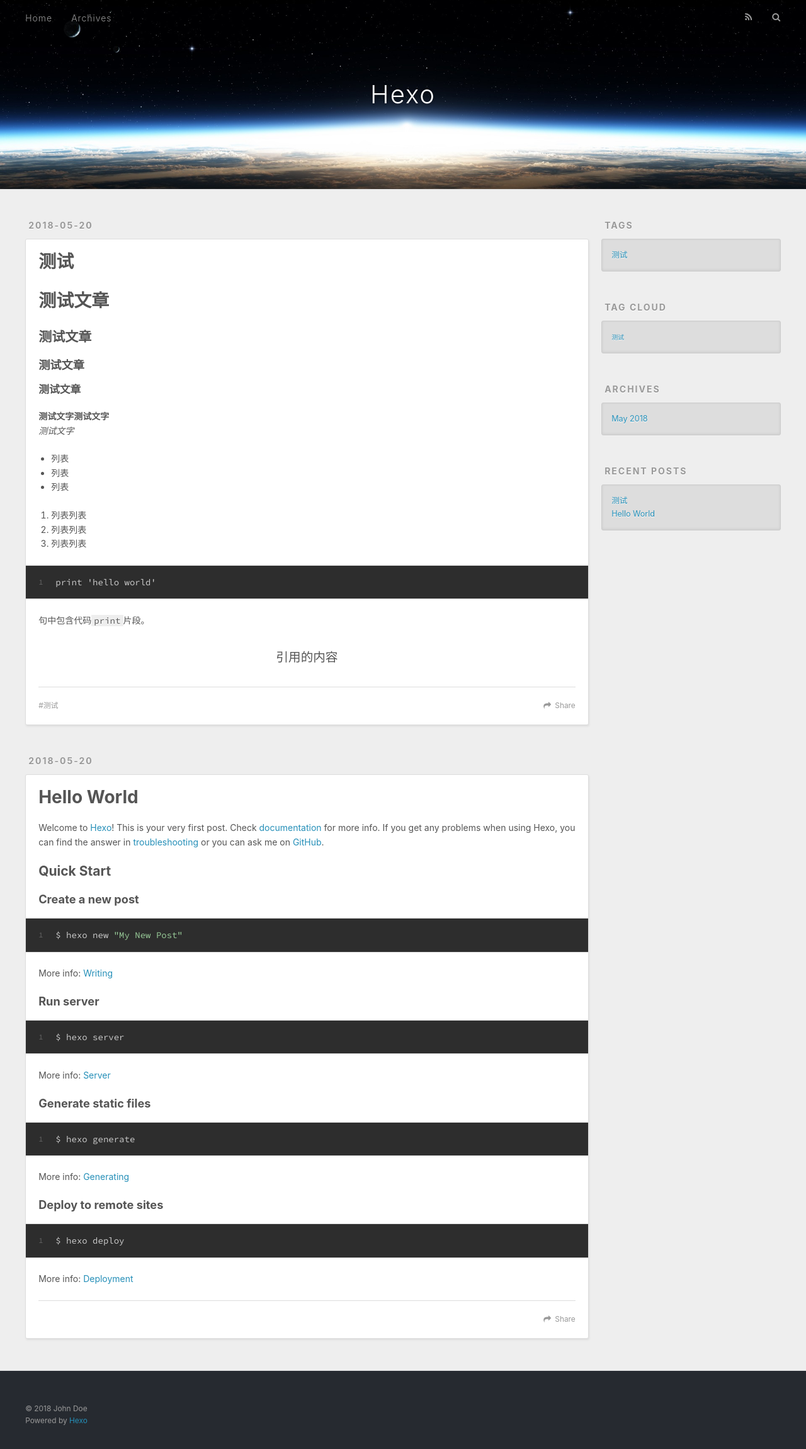
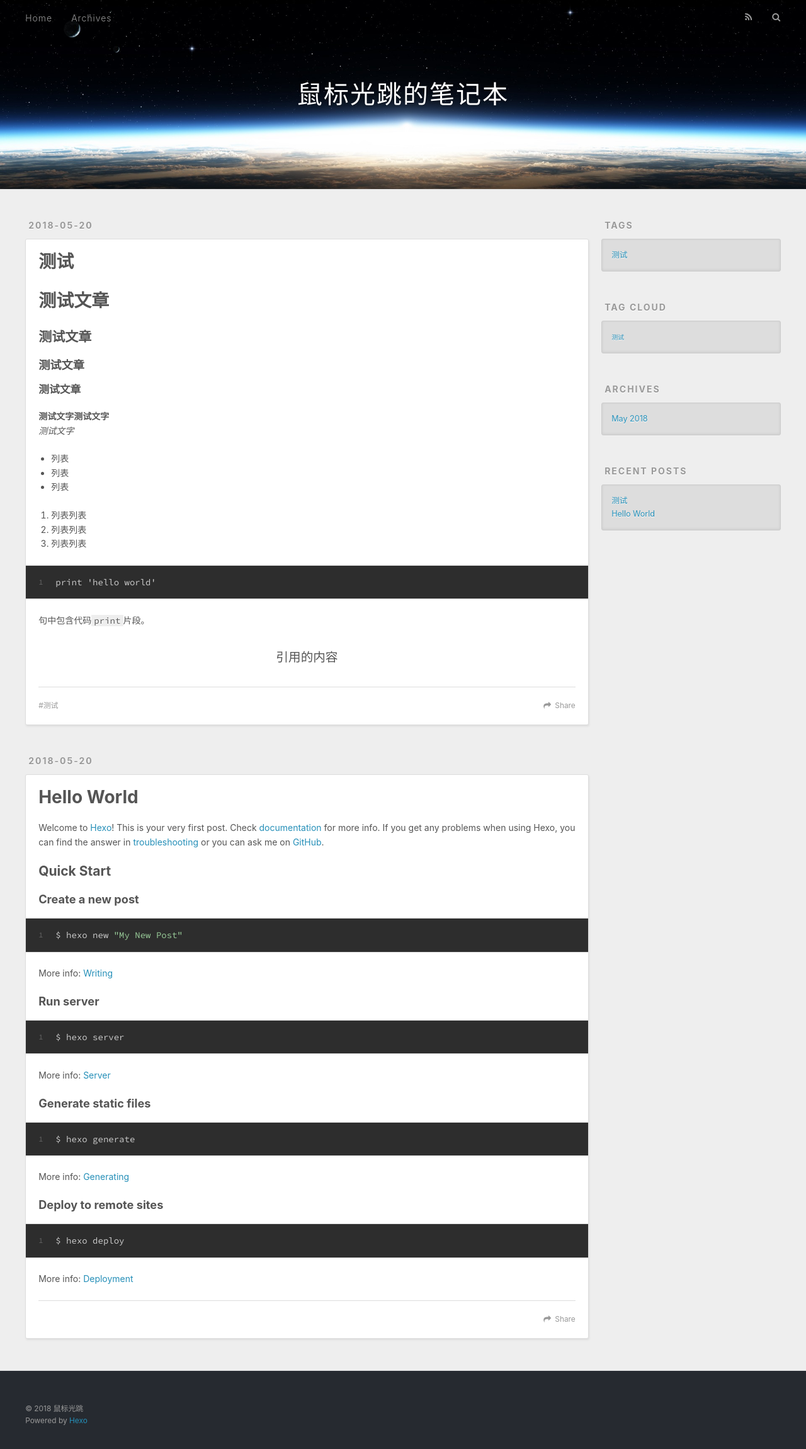
Before and after one commit to eric20xx/eric20xx.github.io, a plain HTML site: page index.html in a window 1280 px wide. Shown: the whole page at 63% size. Drawn offline with nearby package versions, Linux system fonts and the light colour scheme.

Commit message:
Site updated: 2018-05-20 13:49:17

```diff
--- a/index.html
+++ b/index.html
@@ -5,17 +5,20 @@
 
 
 
-  <title>Hexo</title>
+  <title>鼠标光跳的笔记本</title>
   <meta name="viewport" content="width=device-width, initial-scale=1, maximum-scale=1">
-  <meta property="og:type" content="website">
-<meta property="og:title" content="Hexo">
+  <meta name="description" content="说来话长">
+<meta property="og:type" content="website">
+<meta property="og:title" content="鼠标光跳的笔记本">
 <meta property="og:url" content="http://yoursite.com/index.html">
-<meta property="og:site_name" content="Hexo">
-<meta property="og:locale" content="default">
+<meta property="og:site_name" content="鼠标光跳的笔记本">
+<meta property="og:description" content="说来话长">
+<meta property="og:locale" content="zh-Hans">
 <meta name="twitter:card" content="summary">
-<meta name="twitter:title" content="Hexo">
+<meta name="twitter:title" content="鼠标光跳的笔记本">
+<meta name="twitter:description" content="说来话长">
 
-    <link rel="alternate" href="/atom.xml" title="Hexo" type="application/atom+xml">
+    <link rel="alternate" href="/atom.xml" title="鼠标光跳的笔记本" type="application/atom+xml">
 
 
     <link rel="icon" href="/favicon.png">
@@ -34,7 +37,7 @@
   <div id="header-outer" class="outer">
     <div id="header-title" class="inner">
       <h1 id="logo-wrap">
-        <a href="/" id="logo">Hexo</a>
+        <a href="/" id="logo">鼠标光跳的笔记本</a>
       </h1>
 
     </div>
@@ -225,7 +228,7 @@
 
   <div class="outer">
     <div id="footer-info" class="inner">
-      &copy; 2018 John Doe<br>
+      &copy; 2018 鼠标光跳<br>
       Powered by <a href="http://hexo.io/" target="_blank">Hexo</a>
     </div>
   </div>
```
Also changed, not shown: 2018/05/20/hello-world/index.html (+6 -6 lines), 2018/05/20/测试/index.html (+6 -6 lines), archives/2018/05/index.html (+12 -9 lines), archives/2018/index.html (+12 -9 lines), archives/index.html (+12 -9 lines), tags/测试/index.html (+12 -9 lines).
